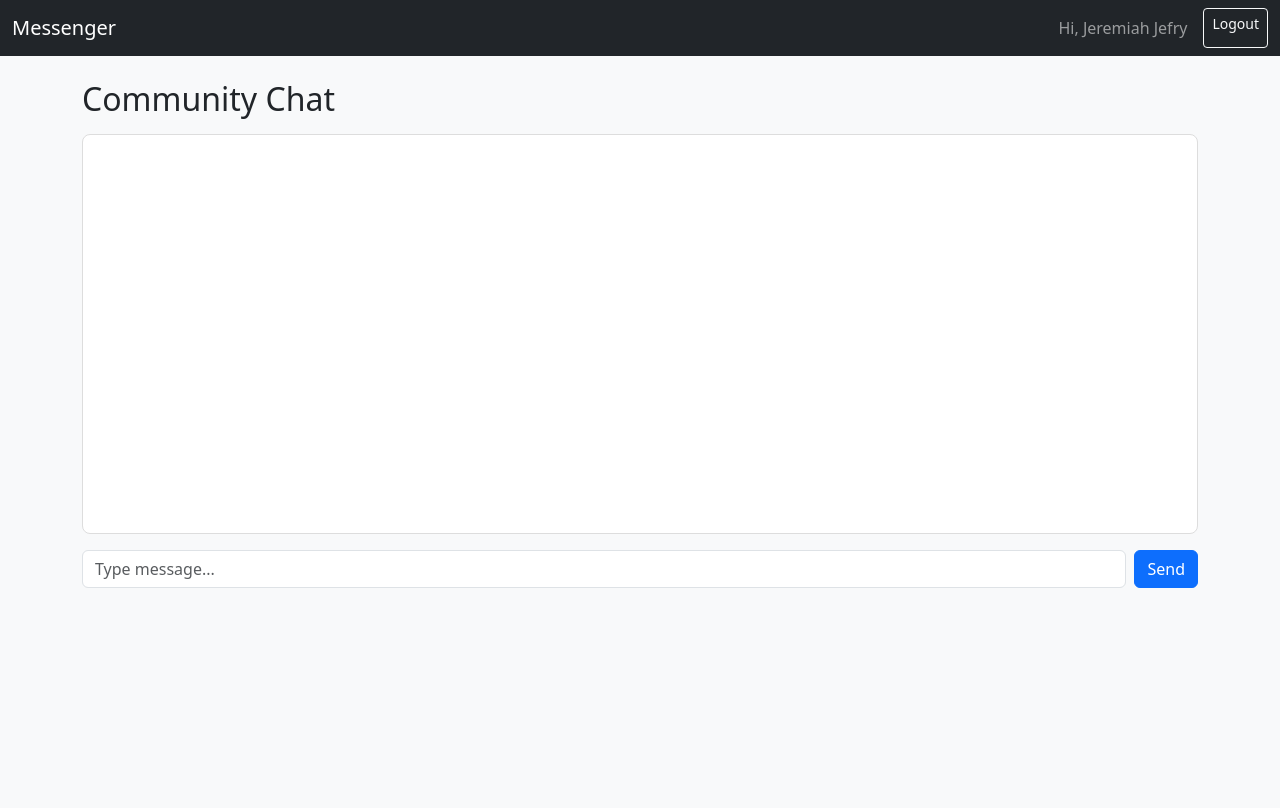
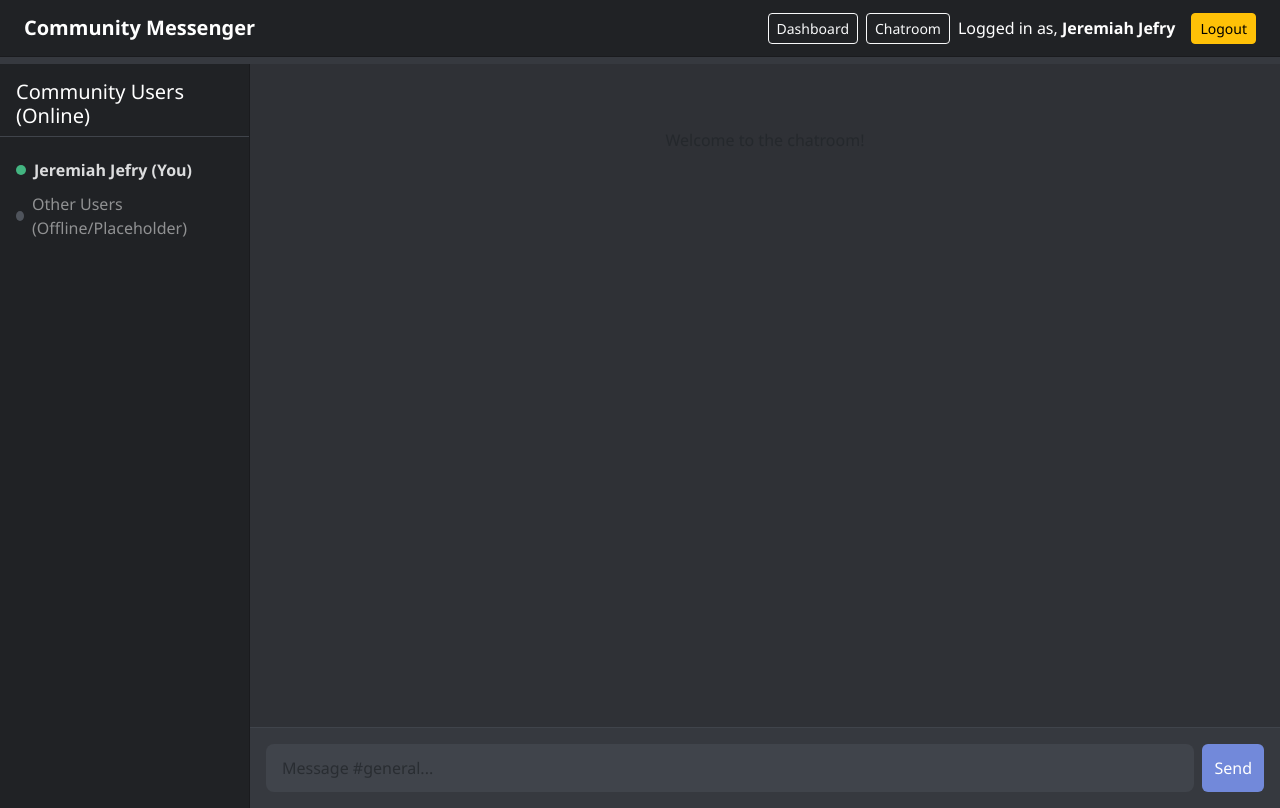
Before and after one commit to Jeremiah-Jefry/Community-Messenger, a Flask app: page /chat in a window 1280 px wide. Before the commit the page ends 588 px from the top, so only its background shows below. Run offline with Flask 3, Linux system fonts and the light colour scheme; a user stored in the database is signed in; some libraries are stand-ins or nearby versions.

Commit message:
Enhanced

```diff
--- a/app.py
+++ b/app.py
@@ -1,3 +1,4 @@
+import html # Added for server-side HTML escaping
 from flask import Flask, render_template, redirect, url_for, request, flash
 from flask_sqlalchemy import SQLAlchemy
 from flask_login import LoginManager, login_user, login_required, logout_user, UserMixin, current_user
@@ -68,10 +69,20 @@ def logout():
 def chat():
     return render_template("chat.html", username=current_user.username)
 
+@app.route("/dashboard")
+@login_required
+def dashboard():
+    # Query the total number of users
+    total_users = db.session.query(User).count()
+    return render_template("dashboard.html", total_users=total_users)
+
 # Socket events
 @socketio.on("send_message")
 def handle_message(data):
-    msg = {"username": current_user.username, "text": data["text"]}
+    # Sanitize the message text before broadcasting it to all clients
+    # This prevents Cross-Site Scripting (XSS) by turning HTML tags into literal text
+    safe_text = html.escape(data["text"])
+    msg = {"username": current_user.username, "text": safe_text}
     emit("receive_message", msg, broadcast=True)
 
 # Run
--- a/static/chat.js
+++ b/static/chat.js
@@ -8,7 +8,9 @@ form.addEventListener("submit", (e) => {
   e.preventDefault();
   const text = input.value.trim();
   if (text) {
-    socket.emit("send_message", { text: text });
+    // Escape HTML to prevent XSS (Good practice)
+    const escapedText = text.replace(/&/g, "&amp;").replace(/</g, "&lt;").replace(/>/g, "&gt;");
+    socket.emit("send_message", { text: escapedText });
     input.value = "";
   }
 });
@@ -16,8 +18,18 @@ form.addEventListener("submit", (e) => {
 socket.on("receive_message", (data) => {
   const el = document.createElement("div");
   el.classList.add("chat-message");
-  el.classList.add(data.username === USERNAME ? "me" : "other");
-  el.innerHTML = `<b>${data.username}:</b> ${data.text}`;
+
+  // No longer needed to distinguish for styling, but keep for potential future features
+  // el.classList.add(data.username === USERNAME ? "me" : "other");
+
+  // Use a span for the username to allow for better CSS control
+  const usernameSpan = document.createElement("b");
+  usernameSpan.textContent = data.username;
+
+  // Append username and message text
+  el.appendChild(usernameSpan);
+  el.append(data.text);
+
   messages.appendChild(el);
   messages.scrollTop = messages.scrollHeight;
 });
--- a/templates/base.html
+++ b/templates/base.html
@@ -2,66 +2,117 @@
 <html lang="en">
 <head>
   <meta charset="UTF-8">
-  <title>Messenger</title>
+  <title>Community Messenger</title>
   <meta name="viewport" content="width=device-width, initial-scale=1">
   <link href="https://cdn.jsdelivr.net/npm/bootstrap@5.3.3/dist/css/bootstrap.min.css" rel="stylesheet">
   <style>
-    body { background: #f8f9fa; }
-    .chat-box {
-      border: 1px solid #ddd;
-      border-radius: 8px;
-      height: 400px;
-      overflow-y: auto;
-      padding: 10px;
-      background: #fff;
-    }
-    .chat-message {
-      padding: 5px 10px;
-      margin-bottom: 5px;
-      border-radius: 5px;
-    }
-    .chat-message.me {
-      background: #d1e7dd;
-      text-align: right;
-    }
-    .chat-message.other {
-      background: #e2e3e5;
+    /* Discord-inspired Dark Theme Variables */
+    :root {
+      --bg-primary: #36393f; /* Dark background */
+      --bg-secondary: #2f3136; /* Chat area background */
+      --bg-tertiary: #202225; /* Sidebar background */
+      --text-color: #dcddde; /* Light text */
+      --accent-color: #7289da; /* Discord Blue */
+      --success-color: #43b581; /* Green for Online/Success */
     }
 
+    body {
+      background: var(--bg-primary);
+      color: var(--text-color);
+      font-family: 'Segoe UI', Tahoma, Geneva, Verdana, sans-serif;
+      min-height: 100vh; /* Full viewport height */
+      margin: 0;
+      padding-top: 56px; /* Space for fixed navbar */
+    }
 
+    /* Navbar - Sleek and Dark */
+    .navbar {
+      background-color: var(--bg-tertiary) !important;
+      border-bottom: 1px solid rgba(0, 0, 0, 0.2);
+    }
+    .navbar-brand, .navbar-text {
+      color: white !important;
+    }
+    .btn-accent {
+        background-color: var(--accent-color);
+        border-color: var(--accent-color);
+        color: white;
+    }
+    .btn-accent:hover {
+        background-color: #677bc4;
+        border-color: #677bc4;
+        color: white;
+    }
+
+    /* Form Card Styling (Login/Register/Dashboard) */
+    .card {
+      background-color: var(--bg-secondary);
+      border: 1px solid rgba(0, 0, 0, 0.3);
+      box-shadow: 0 2px 10px rgba(0, 0, 0, 0.5);
+    }
+    .card-title {
+        color: white;
+    }
+    .form-control {
+        background-color: #40444b;
+        color: var(--text-color);
+        border: 1px solid #2f3136;
+    }
+    .form-control:focus {
+        background-color: #40444b;
+        color: var(--text-color);
+        border-color: var(--accent-color);
+        box-shadow: 0 0 0 0.25rem rgba(114, 137, 218, 0.25); /* Accent blue focus */
+    }
+    .alert-info {
+        background-color: #3e4780;
+        border-color: #3e4780;
+        color: white;
+    }
+
+    /* Landing Page - Clean Centerpiece */
     .landing-page {
-
-      background: linear-gradient(to right, #6a11cb, #2575fc);
-
-
-
-      color: white;
+        background: var(--bg-secondary);
+        color: var(--text-color);
         padding: 5rem 1rem;
         border-radius: 15px;
         text-align: center;
+        box-shadow: 0 10px 20px rgba(0, 0, 0, 0.2);
+        margin-top: 3rem;
+    }
+    .landing-page h1 {
+        font-weight: 700;
+        color: var(--accent-color);
     }
     .landing-page .lead {
-        color: #e9ecef;
+        color: var(--text-color);
+        font-size: 1.25rem;
     }
+
+    /* Chat-specific styles will go in chat.html or be globally managed here */
+
   </style>
 </head>
 <body>
-  <nav class="navbar navbar-expand-lg navbar-dark bg-dark">
-    <div class="container-fluid">
-      <a class="navbar-brand" href="{{ url_for('home') }}">Messenger</a>
-      <div class="d-flex">
+  <nav class="navbar navbar-expand-lg navbar-dark bg-dark fixed-top">
+    <div class="container-fluid px-4">
+      <a class="navbar-brand fw-bold" href="{{ url_for('home') }}">Community Messenger</a>
+      <div class="d-flex align-items-center">
         {% if current_user.is_authenticated %}
-          <span class="navbar-text me-3">Hi, {{ current_user.username }}</span>
-          <a class="btn btn-outline-light btn-sm" href="{{ url_for('logout') }}">Logout</a>
+          <a class="btn btn-outline-light btn-sm me-2" href="{{ url_for('dashboard') }}">Dashboard</a>
+          <a class="btn btn-outline-light btn-sm me-2" href="{{ url_for('chat') }}">Chatroom</a>
+          <span class="navbar-text me-3 text-white-50">Logged in as, <b>{{ current_user.username }}</b></span>
+          <a class="btn btn-warning btn-sm" href="{{ url_for('logout') }}">Logout</a>
         {% else %}
           <a class="btn btn-outline-light btn-sm me-2" href="{{ url_for('login') }}">Login</a>
-          <a class="btn btn-light btn-sm" href="{{ url_for('register') }}">Register</a>
+          <a class="btn btn-accent btn-sm" href="{{ url_for('register') }}">Register</a>
         {% endif %}
       </div>
     </div>
   </nav>
 
-  <div class="container mt-4">
+  <div class="content-wrapper">
+    <div class="container mt-2">
         {% with messages = get_flashed_messages() %}
         {% if messages %}
             <div class="alert alert-info">
@@ -71,6 +122,7 @@
             </div>
         {% endif %}
         {% endwith %}
+    </div>
 
     {% block content %}{% endblock %}
   </div>
--- a/templates/chat.html
+++ b/templates/chat.html
@@ -1,14 +1,129 @@
 {% extends "base.html" %}
 {% block content %}
-<h2 class="mb-3">Community Chat</h2>
-<div id="messages" class="chat-box mb-3"></div>
-<form id="chatForm" class="d-flex">
-  <input id="msgInput" class="form-control me-2" autocomplete="off" placeholder="Type message...">
-  <button class="btn btn-primary">Send</button>
-</form>
+<style>
+    /* Full-height chat area, accounting for fixed navbar (56px) */
+    .chat-container {
+        display: flex;
+        height: calc(100vh - 56px);
+        margin: 0;
+        padding: 0;
+    }
+    /* Left Sidebar: Channels/Users */
+    .sidebar-pane {
+        width: 250px; /* Fixed width like Discord */
+        background-color: var(--bg-tertiary);
+        padding: 1rem 0;
+        border-right: 1px solid rgba(0, 0, 0, 0.2);
+        overflow-y: auto;
+    }
+    .sidebar-header {
+        color: white;
+        padding: 0 1rem 0.5rem 1rem;
+        border-bottom: 1px solid #40444b;
+        margin-bottom: 1rem;
+    }
+    .user-list {
+        list-style: none;
+        padding: 0 1rem;
+        margin: 0;
+    }
+    .user-item {
+        padding: 5px 0;
+        color: var(--text-color);
+        display: flex;
+        align-items: center;
+    }
+    .user-item .status-dot {
+        width: 10px;
+        height: 10px;
+        border-radius: 50%;
+        background-color: var(--success-color); /* Always online for now */
+        margin-right: 8px;
+    }
+
+    /* Main Chat Area */
+    .chat-pane {
+        flex-grow: 1;
+        display: flex;
+        flex-direction: column;
+        background-color: var(--bg-secondary);
+    }
+    .chat-box {
+        flex-grow: 1;
+        overflow-y: auto;
+        padding: 1rem;
+        border: none; /* Removed default border */
+        height: auto;
+    }
+    .chat-message {
+        padding: 0.5rem 0;
+        border-radius: 0;
+        background: transparent;
+        line-height: 1.5;
+        margin-bottom: 0;
+        word-wrap: break-word;
+    }
+    .chat-message b {
+        color: white; /* Username stands out */
+        font-weight: 600;
+        margin-right: 5px;
+    }
+    /* Simple, professional message look - no bubbles */
+    .chat-message.me, .chat-message.other {
+        text-align: left;
+        background: none;
+    }
+
+    /* Input Form */
+    .chat-input-form {
+        padding: 1rem;
+        border-top: 1px solid #40444b;
+        background-color: #36393f;
+    }
+    .chat-input-form .form-control {
+        background-color: #40444b;
+        border: none;
+        border-radius: 8px;
+        padding: 0.75rem 1rem;
+    }
+    .chat-input-form .btn {
+        background-color: var(--accent-color);
+        border: none;
+    }
+</style>
+
+<div class="chat-container">
+    <div class="sidebar-pane">
+        <h5 class="sidebar-header">Community Users (Online)</h5>
+        <ul class="user-list">
+            <li class="user-item">
+                <span class="status-dot"></span>
+                <b>{{ username }} (You)</b>
+            </li>
+            <li class="user-item text-white-50">
+                <span class="status-dot" style="background-color: #4f545c;"></span>
+                Other Users (Offline/Placeholder)
+            </li>
+        </ul>
+    </div>
+
+    <div class="chat-pane">
+        <div id="messages" class="chat-box">
+            <div class="text-center text-muted p-2 pt-5">
+                <p class="mb-0">Welcome to the chatroom!</p>
+            </div>
+        </div>
+
+        <form id="chatForm" class="d-flex chat-input-form">
+            <input id="msgInput" class="form-control me-2" autocomplete="off" placeholder="Message #general..." required>
+            <button class="btn btn-accent">Send</button>
+        </form>
+    </div>
+</div>
+
 <script src="https://cdn.socket.io/4.5.4/socket.io.min.js"></script>
-<script src="{{ url_for('static', filename='chat.js') }}"></script>
 <script>
   const USERNAME = "{{ username }}";
 </script>
+<script src="{{ url_for('static', filename='chat.js') }}"></script>
 {% endblock %}
--- a/templates/login.html
+++ b/templates/login.html
@@ -1,5 +1,6 @@
 {% extends "base.html" %}
 {% block content %}
+<div class="container mt-5">
     <div class="card mx-auto" style="max-width: 400px;">
       <div class="card-body">
         <h2 class="card-title text-center mb-4">Login</h2>
@@ -10,8 +11,9 @@
           <div class="mb-3">
             <input class="form-control" name="password" type="password" placeholder="Password" required>
           </div>
-      <button class="btn btn-success w-100">Login</button>
+          <button class="btn btn-accent w-100">Login</button>
         </form>
       </div>
     </div>
+</div>
 {% endblock %}
--- a/templates/register.html
+++ b/templates/register.html
@@ -1,5 +1,6 @@
 {% extends "base.html" %}
 {% block content %}
+<div class="container mt-5">
     <div class="card mx-auto" style="max-width: 400px;">
       <div class="card-body">
         <h2 class="card-title text-center mb-4">Register</h2>
@@ -10,8 +11,9 @@
           <div class="mb-3">
             <input class="form-control" name="password" type="password" placeholder="Password" required>
           </div>
-      <button class="btn btn-primary w-100">Register</button>
+          <button class="btn btn-accent w-100">Register</button>
         </form>
       </div>
     </div>
+</div>
 {% endblock %}
```
Also changed, not shown: templates/dashboard.html (added, +24 -0 lines), templates/index.html (+9 -5 lines). Lines whose indentation alone changed are shown as unchanged.
